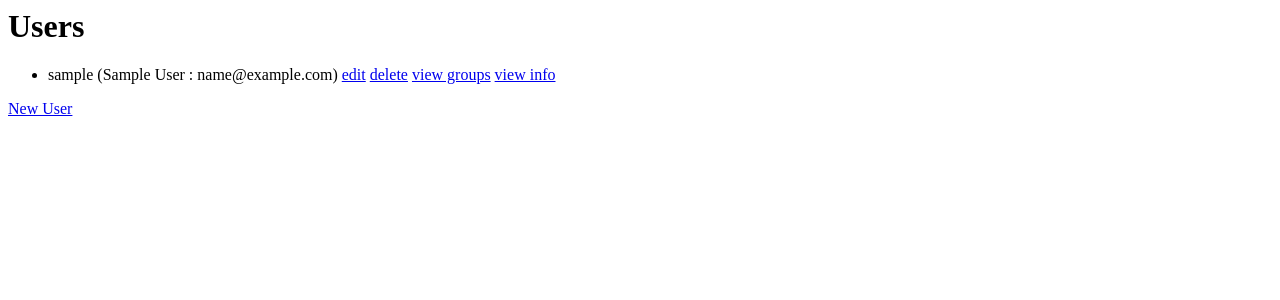
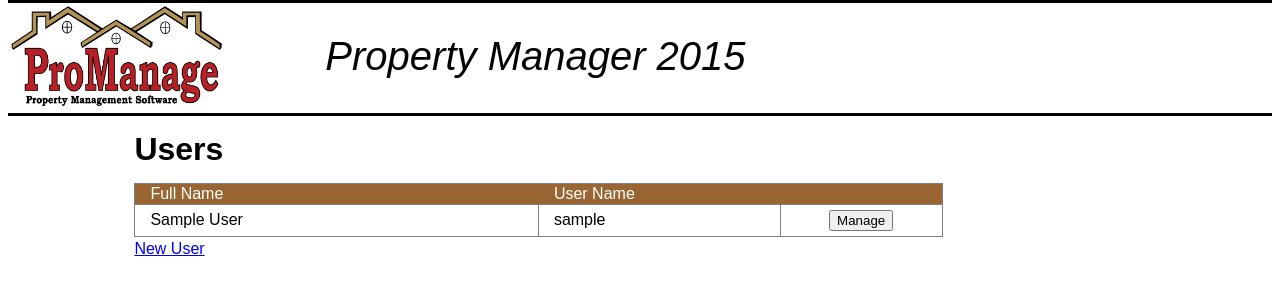
Before and after one commit to jjm3x3/propertyManager, a Django app: template proManage/proManage/templates/properties/user_list.html in a window 1280 px wide. Shown: the top 300 px of the page. Run offline with Django 3.2, Linux system fonts and the light colour scheme; the template is opened without the code that fills it: values that come from a table or form of the project are taken from there, others are empty; tables that the repository leaves empty hold one stand-in row (values such as "Sample post").

Commit message:
User Front End

```diff
--- a/proManage/proManage/properties/urls.py
+++ b/proManage/proManage/properties/urls.py
@@ -18,10 +18,13 @@ from proManage.properties import views
 from .views import *
 
 urlpatterns = patterns('',
-     url(r'^$', views.user_list, name='user_list'),
+	url(r'^$', 'django.contrib.auth.views.login',{'template_name': 'properties/login.html'} , name='login'),
+	url(r'^landing$', views.landing, name='landing'),
+     url(r'^user_list$', views.user_list, name='user_list'),
      url(r'^new$', views.user_create, name='user_new'),
      url(r'^edit/(?P<pk>\d+)$', views.user_update, name='user_edit'),
      url(r'^delete/(?P<pk>\d+)$', views.user_delete, name='user_delete'),
+	 url(r'^delete/(?P<pk>)$', views.no_delete, name='user_delete'),
      url(r'^user_view_groups/(?P<pk>\d+)$', views.user_view_groups, name='user_view_groups'),
      url(r'^user_view_info/(?P<pk>\d+)$', views.user_view_info, name='user_view_info')
 )
--- /dev/null
+++ b/proManage/proManage/static/css/promanage.css
@@ -0,0 +1,105 @@
+body{
+margin-top: 0;
+font-family: Sans-serif;
+}
+
+#header {
+	height: 110px;
+	border-left: 0;
+	border-right: 0;
+	border-style: solid;
+}
+#header-table{
+	border: 0;
+}
+
+#user-table{
+	border: 1px solid gray;
+	width: 80%;
+	border-spacing: 0px;
+	text-align: left;
+}
+#user-table thead{
+	background-color: #996633;
+}
+
+#user-table th{
+	font-weight: normal;
+	color: white;
+	padding-left: 15px;
+	border-bottom: 1px solid gray;
+}
+
+#user-table td{
+	padding-left: 15px;
+	border-right: 1px solid gray;
+	padding-top: 5px;
+	padding-bottom: 5px;
+}
+
+#user-table td:last-child{
+	border: 0;
+	padding-left: 0;
+	text-align: center;
+}
+
+#user-table-h1{
+	width: 50%;
+}
+
+#user-table-h2{
+	width: 30%;
+}
+
+#user-table-h3{
+	width: 20%;
+}
+
+#user-table tbody tr:nth-child(even) {background: #f5f5f0}
+
+#logo {
+	height:100px;
+}
+
+#logo-td{
+	padding-right: 100px;
+}
+
+#text-td{
+
+	font-style: italic;
+	font-size: 40px;
+}
+
+#contents {
+	margin: auto;
+	width: 80%;
+	line-height: 150%;
+}
+
+#manage-user-table td{
+	padding-top: 5px;
+	padding-bottom: 5px;
+}
+
+#id_password{
+	-webkit-text-security: circle;
+}
+
+#nav-table{
+	width: 80%;
+	border-spacing: 25px;
+}
+
+#nav-table input{
+	height: 100px;
+	width: 200px;
+}
+
+.nav-left{
+	text-align: right;
+}
+
+.nav-right{
+	text-align: left;
+}
--- a/proManage/proManage/templates/properties/user_list.html
+++ b/proManage/proManage/templates/properties/user_list.html
@@ -1,6 +1,22 @@
-
+{% load staticfiles %}
+<link rel="stylesheet" type="text/css" href="{% static "css/promanage.css" %}" />
+<div id="header">
+	<table id="header-table">
+		<tr>
+			<td id="logo-td">
+				<img id="logo" src="{% static "images/promanage_logo.png" %}" onclick="window.location='{% url 'properties:landing'%}';"/>
+			</td>
+			<td id="text-td">
+				Property Manager 2015
+			</td>
+		</tr>
+	</table>
+</div>
+<div id="contents">
+	<div id="pagetitle">
 		<h1>Users</h1>
-<ul>
+	</div>
+	<!--<ul>
 		{% for user in object_list %}
 		<li>{{ user.username }} ({{ user.first_name }} {{ user.last_name }} : {{ user.email }})
 		<a href="{% url 'properties:user_edit' user.id %}">edit</a>
@@ -9,6 +25,30 @@
 		<a href="{% url 'properties:user_view_info' user.id %}">view info</a>
 		</li>
 		{% endfor %}
-</ul>
+	</ul>-->
+
+	<table id="user-table">
+		<thead>
+			<tr>
+				<th id="user-table-h1">Full Name</th>
+				<th id="user-table-h2">User Name</th>
+				<th id="user-table-h3"> </th>
+			</tr>
+		</thead>
+		<tbody>
+
+		{% for user in object_list %}
+		<tr>
+			<td>{{ user.first_name }} {{ user.last_name }}</td>
+			<td>{{ user.username }}</td>
+			<td>
+				<input type="button" onclick="window.location='{% url 'properties:user_edit' user.id %}';" value="Manage"/>
+			</td>
+		</tr>
+		{% endfor %}
+		</tbody>
+
+	</table>
 
 	<a href="{% url 'properties:user_new' %}">New User</a>
+</div>
--- /dev/null
+++ b/proManage/proManage/templates/properties/user_manage.html
@@ -0,0 +1,4 @@
+<form method="post">{% csrf_token %}
+    {{ form.as_p }}
+    <input type="submit" value="Submit" />
+</form>
```
Also changed, not shown: proManage/proManage/properties/middleware/require_login.py (added, +29 -0 lines), proManage/proManage/properties/views.py (+8 -1 lines), proManage/proManage/settings.py (+23 -7 lines), proManage/proManage/templates/properties/landing.html (added, +27 -0 lines), proManage/proManage/templates/properties/login.html (added, +37 -0 lines), proManage/proManage/templates/properties/user_confirm_delete.html (+44 -4 lines), proManage/proManage/templates/properties/user_form.html (+40 -1 lines), proManage/proManage/static/images/promanage_logo.png (added), proManage/proManage/static/serve/serve/serve/serve/serve/images/promanage_logo.png (added). Lines whose indentation alone changed are shown as unchanged.
